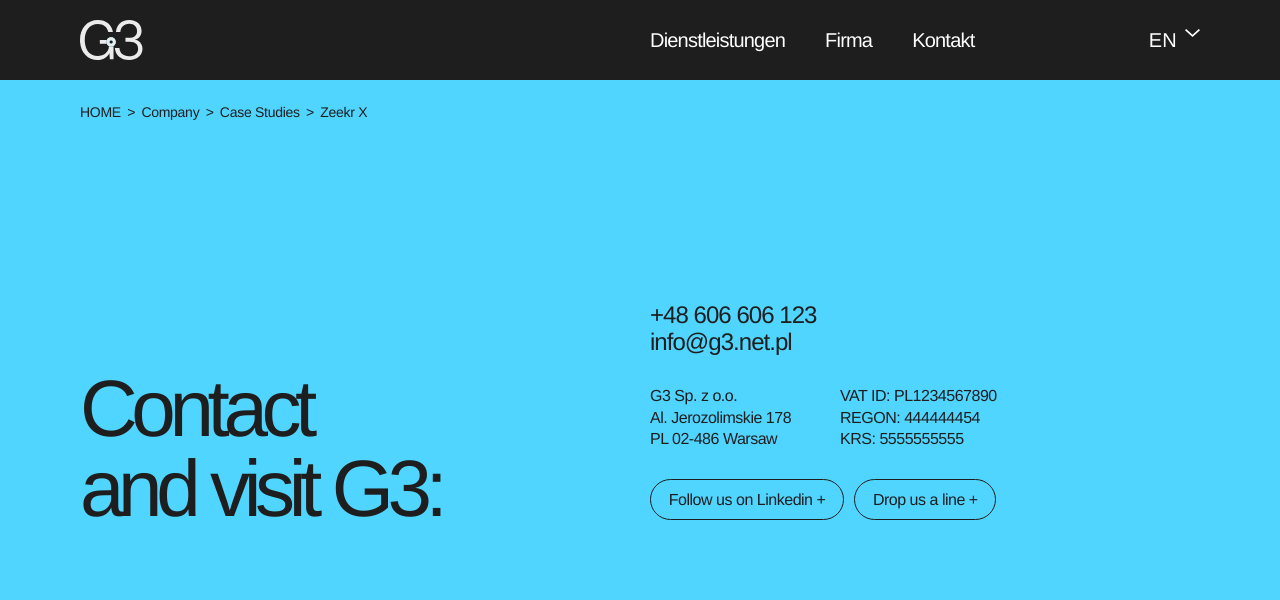
After one commit to m-abramczyk/B2B-automotive-website, a Django app: page /en/contact/ in a window 1280 px wide. The commit adds this page. Shown: the top 600 px of the page. Run offline with Django 5.2, Linux system fonts and the light colour scheme; some web fonts are replaced.

Commit message:
Contact Header Frontend

```diff
--- a/core/urls.py
+++ b/core/urls.py
@@ -31,9 +31,12 @@ urlpatterns += i18n_patterns(
     # Home Page
     path('', views.home_page, name='home'),
 
+    # Contact
+    path('contact/', views.contact_page, name='contact'),
+
     prefix_default_language=True
 )
 
-# if settings.DEBUG:
-#     urlpatterns += static(settings.STATIC_URL, document_root=settings.STATIC_ROOT)
-#     urlpatterns += static(settings.MEDIA_URL, document_root=settings.MEDIA_ROOT)
+if settings.DEBUG:
+    urlpatterns += static(settings.STATIC_URL, document_root=settings.STATIC_ROOT)
+    urlpatterns += static(settings.MEDIA_URL, document_root=settings.MEDIA_ROOT)
--- a/core/views.py
+++ b/core/views.py
@@ -10,3 +10,11 @@ def home_page(request):
     }
 
     return render(request, 'index.html', context)
+
+def contact_page(request):
+
+    context = {
+
+    }
+
+    return render(request, 'page-contact.html', context)
--- a/static/css/base.css
+++ b/static/css/base.css
@@ -242,7 +242,7 @@ h4 {
 }
 
 /* Case Study List Header */
-h5 {
+.text-36 {
     font-size: var(--fs-36);
     line-height: 1.11;
     letter-spacing: -0.04em;
@@ -647,12 +647,33 @@ header {
     bottom: calc(var(--grid-margin) * 2); /* 100px */
     padding-top: calc(var(--grid-margin) * 4); /* 200px */
     align-items: end; /* align bottom */
+    width: 100%;
     z-index: -1;
 }
 
 #header-content h1 {
     grid-column: 1 / span 8;
     transform: translateY(0.11em); /* move to the baseline */
+}
+
+#header-content.contact h1 {
+    grid-column: 1 / span 7;
+}
+
+.header-contact-info {
+    grid-column: 8 / span 5;
+    display: flex;
+    flex-direction: column;
+    gap: calc(var(--grid-margin) * 0.75); /* 40px / 30px */
+}
+
+.header-contact-info > *:nth-child(2) {
+    display: flex;
+    gap: var(--grid-gap);
+}
+
+.header-contact-info > *:nth-child(2) > * {
+    width: calc(40% - var(--grid-gap) * 0.6);
 }
 
 .header-caption {
@@ -878,9 +899,18 @@ utilities */
     transition: all var(--transition-timing-150);
 }
 
+.header-contact-info .button {
+    border: 1px solid var(--g3-black);
+}
+
 .button:hover {
     color: var(--g3-black);
     background: var(--g3-off-white);
+}
+
+.header-contact-info .button:hover {
+    color: var(--g3-blue);
+    background: var(--g3-black);
 }
 
 .button-container {
@@ -1076,6 +1106,21 @@ color classes */
     }
 
     /*//////////////////////////////////////////////////////////////////////
+    header */
+
+    #header-content.contact h1 {
+        grid-column: 1 / span 6;
+    }
+
+    .header-contact-info {
+        grid-column: 7 / span 6;
+    }
+
+    .header-contact-info > *:nth-child(2) > * {
+        width: calc((100% - var(--grid-gap) * 2) * 1/3);
+    }
+
+    /*//////////////////////////////////////////////////////////////////////
     footer */
 
     /* All footer columns set equal */
@@ -1166,6 +1211,19 @@ color classes */
     .header-caption {
         grid-column: 1 / span 8;
         padding-top: calc(var(--grid-margin) * 1); /* 40px */
+    }
+
+    #header-content.contact h1 {
+        grid-column: 1 / span 7;
+    }
+
+    .header-contact-info {
+        grid-column: 1 / span 8;
+        margin-top: calc(var(--grid-margin) * 1.5); /* 60px */
+    }
+
+    .header-contact-info > *:nth-child(2) > * {
+        width: max-content;
     }
 
     /*//////////////////////////////////////////////////////////////////////
@@ -1418,6 +1476,21 @@ color classes */
         padding-top: calc(var(--grid-margin) * 3.33); /* 80px */
     }
 
+    #header-content.contact h1 {
+        grid-column: 1 / span 4;
+    }
+
+    .header-contact-info {
+        grid-column: 1 / span 4;
+        gap: calc(var(--grid-margin) * 1.25); /* 30px */
+        margin-top: calc(var(--grid-margin) * 1.67); /* 40px */
+    }
+
+    .header-contact-info > *:nth-child(2) > * {
+        width: auto;
+        max-width: max-content;
+    }
+
     /*//////////////////////////////////////////////////////////////////////
     footer */
 
@@ -1426,7 +1499,7 @@ color classes */
         padding-block: calc(var(--grid-margin) * 1.25) calc(var(--grid-margin) * 2.5); /* 30px 60px */
     }
 
-    /* Logo and address inline and has bottom margin */
+    /* Logo and address is inline and has bottom margin */
     footer > :first-child {
         flex-direction: row;
         gap: var(--grid-margin);
--- a/templates/base.html
+++ b/templates/base.html
@@ -20,9 +20,6 @@
 	<link rel="canonical" href="https://g3.net.pl{{ request.path_info }}">
 
 	{% load static %}
-
-	<!-- <link rel="preconnect" href="https://fonts.googleapis.com">
-	<link rel="preconnect" href="https://fonts.gstatic.com" crossorigin> -->
 
 	<!-- <link rel="icon" href="{% static 'fav/favicon-light.ico' %}" id="fav"> -->
 
--- /dev/null
+++ b/templates/page-contact.html
@@ -0,0 +1,19 @@
+{% extends 'base.html' %}
+
+	{% block content %}
+	{% load static %}
+	{% load i18n %}
+
+	{% include 'util-header-contact.html' %}
+
+	<main>
+
+        {% include 'block-map.html' %}
+
+		{% include 'block-right.html' %}
+		{% include 'block-full-width.html' %}
+        {% include 'block-left.html' %}
+
+	</main>
+
+	{% endblock %}
--- a/templates/util-footer.html
+++ b/templates/util-footer.html
@@ -55,7 +55,7 @@
         <ul class="footer-dropdown" data-footer-dropdown>
 
             <li class="text-20">
-                <a href="#">Kontakt</a>
+                <a href="{% url 'contact' %}">Kontakt</a>
                 <button data-footer-dropdown-button>
                     <svg viewBox="0 0 18 10" xmlns="http://www.w3.org/2000/svg">
                         <path d="M0 1.5 L9 9.5 L18 1.5 L16.6 0.1 L9 7 L1.4 0.1 L0 1.5 Z"/>
--- /dev/null
+++ b/templates/util-header-contact.html
@@ -0,0 +1,40 @@
+{% block util-header-contact %}
+{% load i18n %}
+
+<header class="black bg-blue">
+
+    {% include 'util-header-breadcrumbs.html' %}
+
+    <div id="header-content" class="grid contact">
+
+        <h1 class="black text-block">Contact
+            and visit G3:</h1>
+
+        <div class="header-contact-info">
+
+            <div class="text-36">
+                <a href="tel:+48 606 606 123">+48 606 606 123</a><br>
+                <a href="mailto:info@g3.net.pl">info@g3.net.pl</a>
+            </div>
+
+            <div class="text-18">
+                <p class="text-block">G3 Sp. z o.o.
+                    Al. Jerozolimskie 178
+                    PL 02-486 Warsaw</p>
+                <p class="text-block">VAT ID: PL1234567890
+                    REGON: 444444454
+                    KRS: 5555555555</p>
+            </div>
+
+            <div class="button-container">
+                <a href="#" class="button text-18">Follow us on Linkedin +</a>
+                <a href="#" class="button text-18">Drop us a line +</a>
+            </div>
+
+        </div>
+
+    </div>
+
+</header>
+
+{% endblock %}
--- a/templates/util-nav-desktop.html
+++ b/templates/util-nav-desktop.html
@@ -34,7 +34,7 @@
 
         </li>
 
-        <li><a href="#" data-dropdown-close-trigger>Kontakt</a></li>
+        <li><a href="{% url 'contact' %}" data-dropdown-close-trigger>Kontakt</a></li>
 
     </ul>
 
--- a/templates/util-nav-mobile.html
+++ b/templates/util-nav-mobile.html
@@ -32,7 +32,7 @@
             </li>
             <li>
 
-                <a href="#">Kontakt</a>
+                <a href="{% url 'contact' %}">Contact</a>
 
                 <ul>
                     <li><a href="#">Linkedin ></a></li>
```
